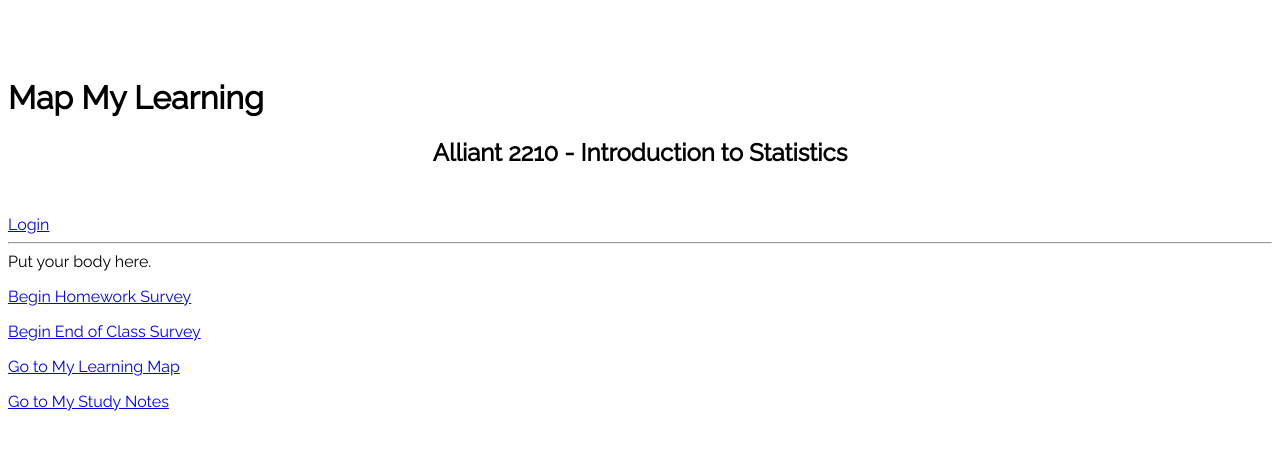
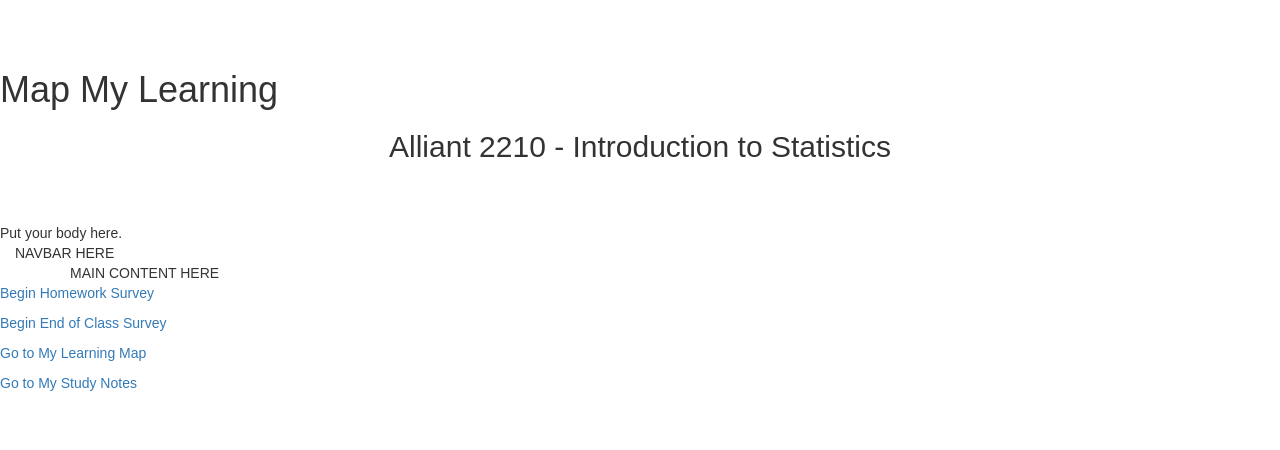
Before and after one commit to MariaAngela24/HB-Final-Project, a Flask app: template templates/base.html in a window 1280 px wide. Shown: the top 450 px of the page. Run offline with Flask 2, Linux system fonts and the light colour scheme; the template is opened without the code that fills it, so the values that code supplies are empty; some libraries are stand-ins or nearby versions.

Commit message:
soa few styling tweaks

```diff
--- a/templates/base.html
+++ b/templates/base.html
@@ -7,8 +7,10 @@
         <title>Map My Learning</title>
 
         <!-- Style -->
+        <link href="https://maxcdn.bootstrapcdn.com/bootstrap/3.3.4/css/bootstrap.min.css" rel="stylesheet">
         <link href="/static/style.css" rel="stylesheet"></link>
-    <link href="http://fonts.googleapis.com/css?family=Raleway" rel="stylesheet" type="text/css">
+        <!-- TO DO: Investigate line of code below (found in chart.js lecture) -->
+        <!-- <link href="http://fonts.googleapis.com/css?family=Raleway" rel="stylesheet" type="text/css"> -->
         <!-- Javascript imports -->
         <script src="http://code.jquery.com/jquery-1.11.3.min.js"></script>
         <script src="https://cdnjs.cloudflare.com/ajax/libs/Chart.js/2.2.1/Chart.js"></script>
@@ -16,21 +18,30 @@
     <body>
     {% block content %}
 
-
-{% if "user_id" in session %}
+    <!-- TO DO: Complete login in and logout routes using code below -->
+    <!--  {% if "user_id" in session %}
         <a href="/logout">Logout</a>
     {% else %}
         <a href="/login">Login</a>
-{% endif %}
+    {% endif %} -->
 
-<hr>
-
-{% for flash in get_flashed_messages() %}
+    <!-- TO DO: Decide if I want to use flashed messages for any incorrect  user actions -->
+    <!-- {% for flash in get_flashed_messages() %}
       {{ flash }}
-{% endfor %}
-
+    {% endfor %} -->
 
         Put your body here.
+        <body>
+          <div class="container-fluid"> NAVBAR HERE </div>
+          <div class="container">
+            <div class="row">
+              <div class="col-xs-12"> MAIN CONTENT HERE </div>
+            </div>
+          </div>
+        </body>
+
+        <script src="https://maxcdn.bootstrapcdn.com/bootstrap/3.3.4/js/bootstrap.min.js"></script>
+
     {% endblock %}
     <p><a href="/end-of-class-survey/1">Begin Homework Survey</a></p>
     <p><a href="/end-of-class-survey/2">Begin End of Class Survey</a></p>
```
Lines whose indentation alone changed are shown as unchanged.
